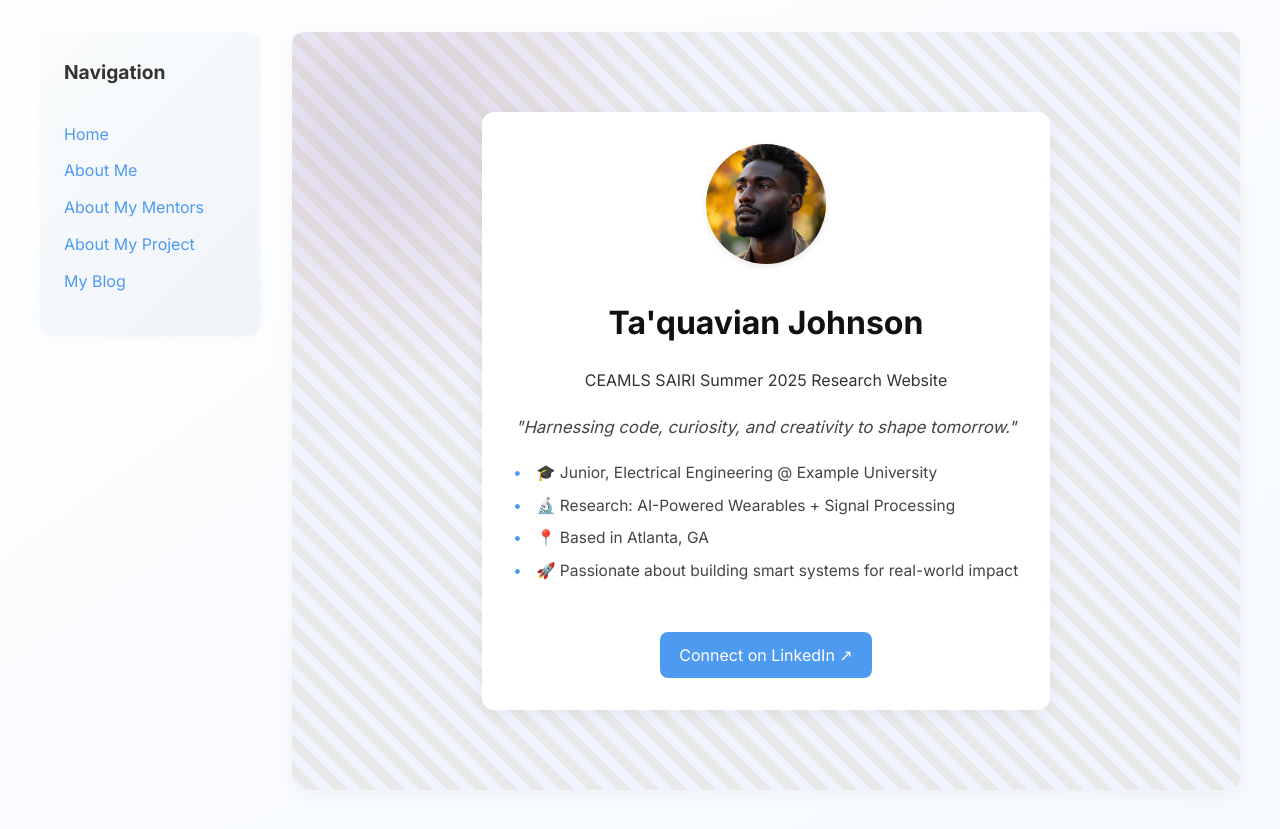
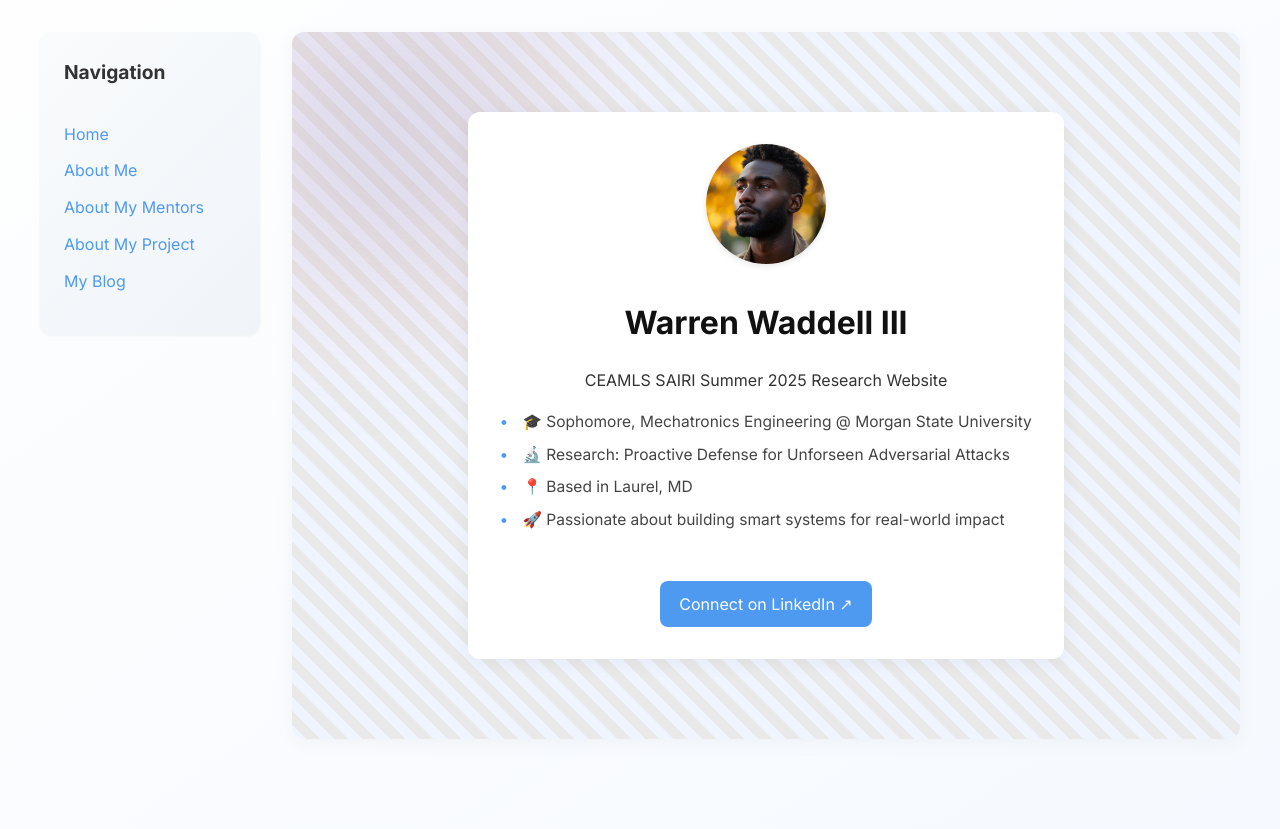
Before and after one commit to Waddelltre3/Waddelltre3.github.io, a Jekyll site: the page built from index.md, in a window 1280 px wide. Shown: the top 829 px of the page. Built offline with Jekyll 4.4.1, drawn with Linux system fonts in a browser that asks for light colours.

Commit message:
Update index.md

```diff
--- a/index.md
+++ b/index.md
@@ -1,16 +1,16 @@
 ---
 layout: home
-title: Ta'quavian Johnson
+title: Warren Waddell III
 description: CEAMLS SAIRI Summer 2025 Research Website
 
-motto: "Harnessing code, curiosity, and creativity to shape tomorrow."
+
 
 quick_facts:
-  - "🎓 Junior, Electrical Engineering @ Example University"
-  - "🔬 Research: AI-Powered Wearables + Signal Processing"
-  - "📍 Based in Atlanta, GA"
+  - "🎓 Sophomore, Mechatronics Engineering @ Morgan State University"
+  - "🔬 Research: Proactive Defense for Unforseen Adversarial Attacks"
+  - "📍 Based in Laurel, MD"
   - "🚀 Passionate about building smart systems for real-world impact"
 
-linkedin: https://www.linkedin.com/in/taquavian-johnson/
+linkedin: https://www.linkedin.com/in/warren-waddell-iii-4407a9280
 image: /assets/images/me.jpg
 ---
```
